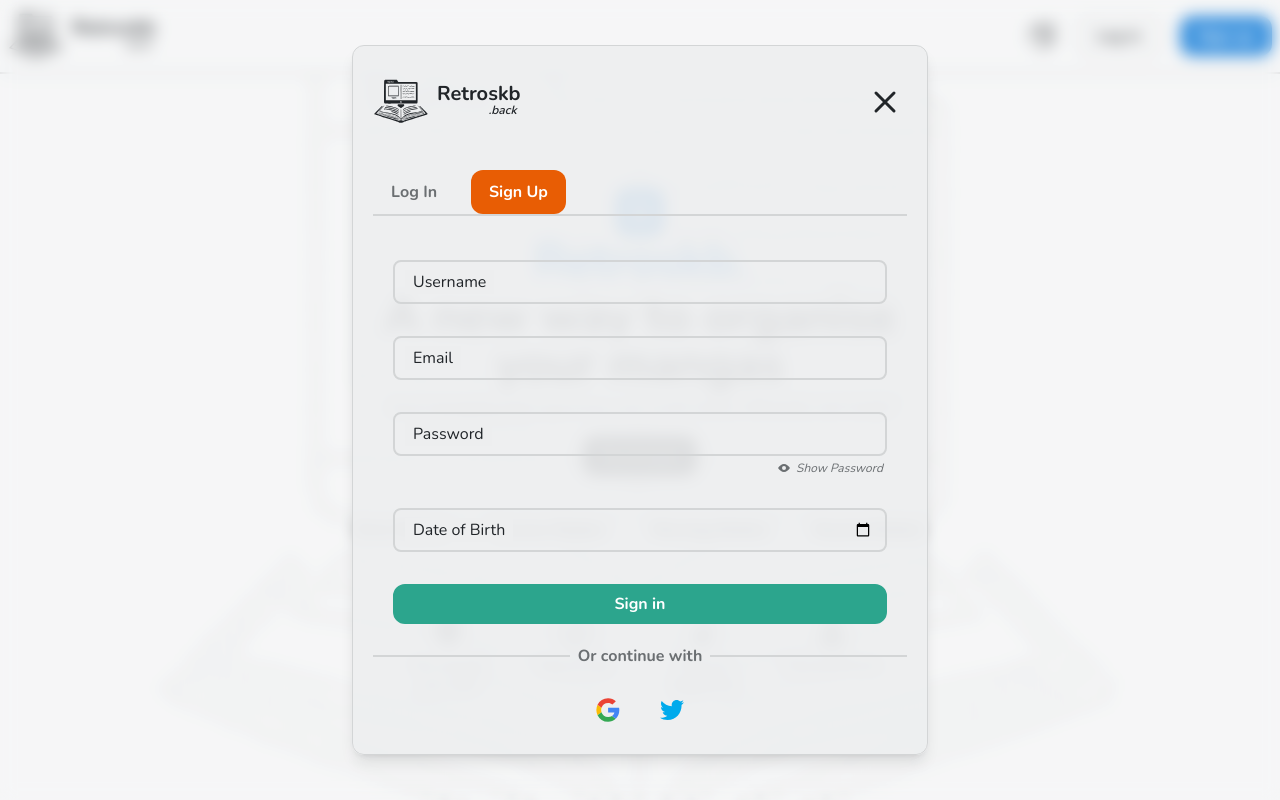
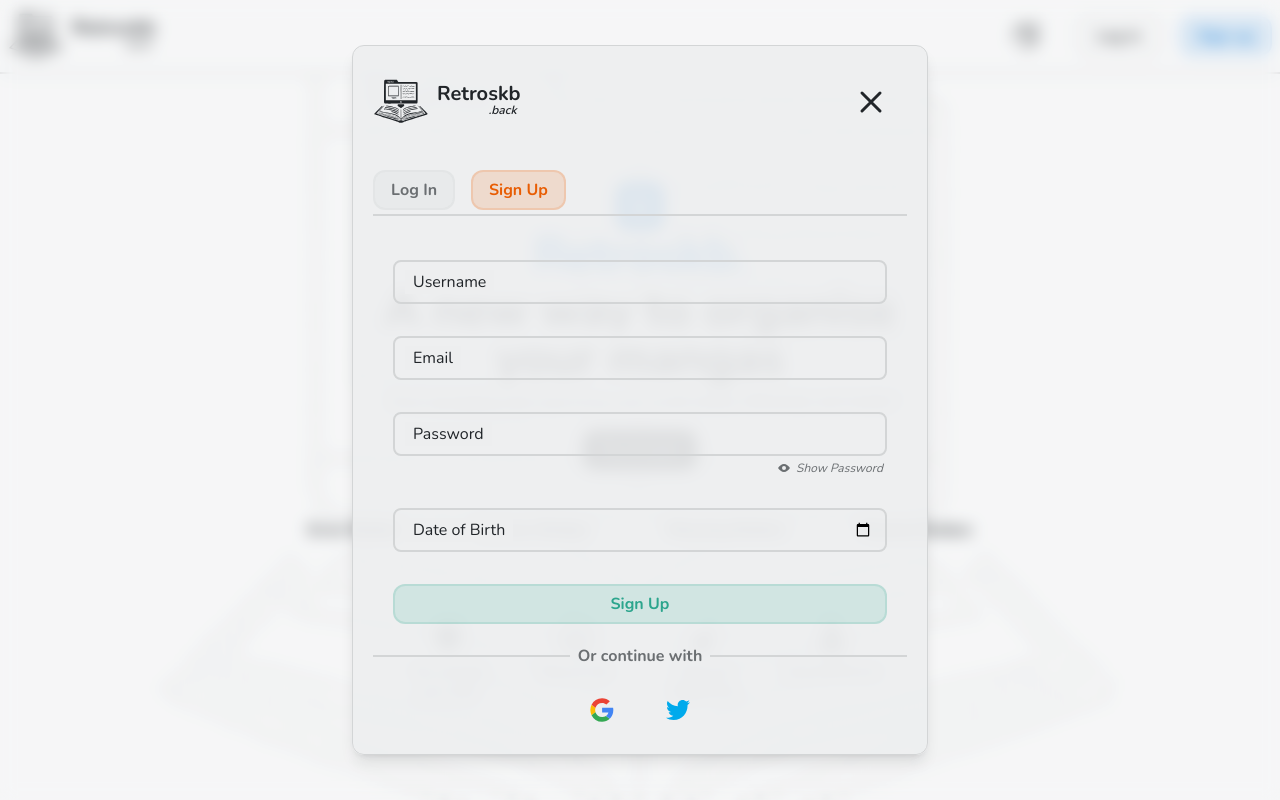
Before and after one commit to FabricioAsat/retroskb-client, a React (Vite) app: page / in a window 1280 px wide. Both pictures are taken after a click on the button "Try it now!". Built offline with nearby package versions, Linux system fonts and the light colour scheme; no server answers.

Commit message:
feat: change butttons desing

```diff
--- a/src/components/form/Form.tsx
+++ b/src/components/form/Form.tsx
@@ -23,30 +23,32 @@ export const Form = ({ initialForm = "login" }: FormProps) => {
       >
         <CustomButton
           onClick={() => setActiveForm("login")}
-          className={`px-4 py-2 border-transparent ${
+          className="mb-1"
+          color={
             activeForm === "login"
               ? isDark
-                ? "bg-dark-secondary text-white"
-                : "bg-light-secondary text-white"
+                ? "dark-secondary"
+                : "light-secondary"
               : isDark
-              ? "bg-transparent text-dark-text-muted"
-              : "bg-transparent text-light-text-muted"
-          }`}
+              ? "dark-disabled"
+              : "light-disabled"
+          }
         >
           Log In
         </CustomButton>
 
         <CustomButton
           onClick={() => setActiveForm("signup")}
-          className={`px-4 py-2 border-transparent ${
+          className="mb-1"
+          color={
             activeForm === "signup"
               ? isDark
-                ? "bg-dark-secondary text-white"
-                : "bg-light-secondary text-white"
+                ? "dark-secondary"
+                : "light-secondary"
               : isDark
-              ? "bg-transparent text-dark-text-muted"
-              : "bg-transparent text-light-text-muted"
-          }`}
+              ? "dark-disabled"
+              : "light-disabled"
+          }
         >
           Sign Up
         </CustomButton>
@@ -78,8 +80,8 @@ export const Form = ({ initialForm = "login" }: FormProps) => {
         </AnimatePresence>
 
         {/* Continuar con Google account, y demás */}
-        <aside className="flex flex-col items-center justify-center">
-          <span className="flex w-full items-center truncate gap-x-2">
+        <aside className="flex flex-col justify-center items-center">
+          <span className="flex gap-x-2 items-center w-full truncate">
             <hr
               className={`border w-full ${
                 isDark ? "border-dark-border" : "border-light-border"
@@ -100,7 +102,7 @@ export const Form = ({ initialForm = "login" }: FormProps) => {
           </span>
 
           {/* Botones decorativos */}
-          <nav className="flex gap-4 items-center justify-center mt-4">
+          <nav className="flex gap-4 justify-center items-center mt-4">
             <CustomButton
               onClick={() => console.log("Google")}
               className={`px-2.5 py-2.5 border-transparent ${
--- a/src/components/form/SignUpForm.tsx
+++ b/src/components/form/SignUpForm.tsx
@@ -1,5 +1,5 @@
 import { useState } from "react";
-import { CustomButton, CustomInput } from "..";
+import { CustomButton, CustomInput, Loader } from "..";
 import { useTheme } from "../../context";
 import {
   isValidDate,
@@ -8,16 +8,22 @@ import {
   isValidUsername,
 } from "../../utils";
 import { HideIMG, ViewIMG } from "../../assets";
+import { useFetch } from "../../hooks";
+import { registerUser } from "../../service/user.service";
+import type { IUserRegister } from "../../models";
 
 export const SignUpForm = () => {
   const { isDark } = useTheme();
-
-  const [viewPassword, setViewPassword] = useState(false);
-  const [form, setForm] = useState({
+  const [viewPassword, setViewPassword] = useState<boolean>(false);
+  const [form, setForm] = useState<IUserRegister>({
     email: "",
     username: "",
     password: "",
     date_of_birth: "",
+  });
+  const { loading, data, error, fetch } = useFetch(registerUser, {
+    params: form,
+    autoFetch: false,
   });
 
   const handleChange = (field: keyof typeof form) => (value: string) => {
@@ -85,10 +91,11 @@ export const SignUpForm = () => {
 
       <CustomButton
         type="submit"
+        disabled={loading}
         color={isDark ? "dark-success" : "light-success"}
         className="w-full"
       >
-        Sign in
+        {loading ? <Loader /> : "Sign Up"}
       </CustomButton>
     </form>
   );
--- a/src/components/index.tsx
+++ b/src/components/index.tsx
@@ -15,6 +15,7 @@ export { Form } from "./form/Form";
 export { CustomButton } from "./ui/CustomButton";
 export { CustomInput } from "./ui/CustomInput";
 export { CustomToast } from "./ui/CustomToast";
+export { Loader } from "./ui/Loader";
 
 // Home folder
 export { Hero } from "./home/Hero";
--- a/src/components/ui/CustomButton.tsx
+++ b/src/components/ui/CustomButton.tsx
@@ -1,5 +1,6 @@
 import type { ReactNode } from "react";
 import { motion } from "motion/react";
+import { useTheme } from "../../context";
 
 interface ButtonProps {
   children: ReactNode;
@@ -7,6 +8,7 @@ interface ButtonProps {
   onClick?: () => void;
   color?: string;
   type?: "button" | "submit" | "reset";
+  disabled?: boolean;
 }
 
 export const CustomButton = ({
@@ -15,31 +17,37 @@ export const CustomButton = ({
   color = "none",
   className,
   type = "button",
+  disabled = false,
 }: ButtonProps) => {
+  const { isDark } = useTheme();
   const colorMap: Record<string, string> = {
     none: "",
 
-    light: "px-4 py-1.5 bg-light-bg text-light-text border-light-bg",
+    light: "bg-light-bg text-light-text border-light-bg",
     "light-primary":
-      "px-4 py-1.5 bg-light-primary text-white border-light-primary",
+      "bg-light-primary/15 text-light-primary border-light-primary/15",
     "light-secondary":
-      "px-4 py-1.5 bg-light-secondary text-white border-light-secondary",
+      "bg-light-secondary/15 text-light-secondary border-light-secondary/15",
     "light-success":
-      "px-4 py-1.5 bg-light-success text-white border-light-success",
+      "bg-light-success/15 text-light-success border-light-success/15",
     "light-warning":
-      "px-4 py-1.5 bg-light-warning text-white border-light-warning",
-    "light-error": "px-4 py-1.5 bg-light-error text-white border-light-error",
+      "bg-light-warning/15 text-light-warning border-light-warning/15",
+    "light-error": "bg-light-error/15 text-light-error border-light-error/15",
+    "light-disabled":
+      "bg-light-disabled/15 text-light-text-muted border-light-disabled/15",
 
-    dark: "px-4 py-1.5 bg-dark-bg text-dark-text border-dark-bg",
+    dark: "bg-dark-bg text-dark-text border-dark-bg",
     "dark-primary":
-      "px-4 py-1.5 bg-dark-primary text-white border-dark-primary",
+      "bg-dark-primary/15 text-dark-primary border-dark-primary/15",
     "dark-secondary":
-      "px-4 py-1.5 bg-dark-secondary text-white border-dark-secondary",
+      "bg-dark-secondary/15 text-dark-secondary border-dark-secondary/15",
     "dark-success":
-      "px-4 py-1.5 bg-dark-success text-white border-dark-success",
+      "bg-dark-success/15 text-dark-success border-dark-success/15",
     "dark-warning":
-      "px-4 py-1.5 bg-dark-warning text-white border-dark-warning",
-    "dark-error": "px-4 py-1.5 bg-dark-error text-white border-dark-error",
+      "bg-dark-warning/15 text-dark-warning border-dark-warning/15",
+    "dark-error": "bg-dark-error/15 text-dark-error border-dark-error/15",
+    "dark-disabled":
+      "bg-dark-disabled/15 text-dark-text-muted border-dark-disabled/15",
   };
 
   const baseStyle = colorMap[color];
@@ -47,11 +55,18 @@ export const CustomButton = ({
   return (
     <motion.button
       type={type}
-      whileHover={{ scale: 1.05, opacity: 0.95 }}
-      whileTap={{ scale: 0.95 }}
+      disabled={disabled}
+      whileHover={{ scale: disabled ? 1 : 1.05, opacity: disabled ? 1 : 0.95 }}
+      whileTap={{ scale: disabled ? 1 : 0.95 }}
       transition={{ type: "spring", stiffness: 300, damping: 20 }}
       onClick={onClick}
-      className={`flex gap-2 justify-center items-center font-bold rounded-xl border-2 transition-colors duration-200 cursor-pointer ${baseStyle} ${className}`}
+      className={`flex px-4 py-1.5 gap-2 justify-center items-center font-bold rounded-xl border-2 transition-colors duration-200 cursor-pointer ${
+        disabled ? "" : baseStyle
+      } ${className} disabled:cursor-not-allowed ${
+        isDark
+          ? "disabled:bg-dark-disabled disabled:text-dark-text-muted disabled:border-dark-disabled"
+          : "disabled:bg-light-disabled disabled:text-light-text-muted disabled:border-light-disabled"
+      }`}
     >
       <span>{children}</span>
     </motion.button>
--- /dev/null
+++ b/src/components/ui/Loader.tsx
@@ -0,0 +1,22 @@
+import { motion } from "motion/react";
+import { useTheme } from "../../context";
+
+export const Loader = () => {
+  const { isDark } = useTheme();
+  return (
+    <div className="flex gap-x-2 justify-center items-center bg-transparent">
+      <motion.div
+        className={`w-4 h-4 rounded-full border-2 border-t-transparent ${
+          isDark ? "border-dark-text-muted" : "border-light-text-muted"
+        }`}
+        animate={{ rotate: 360 }}
+        transition={{
+          repeat: Infinity,
+          duration: 1,
+          ease: "linear",
+        }}
+      />
+      <p className="italic">Loading...</p>
+    </div>
+  );
+};
--- a/src/index.css
+++ b/src/index.css
@@ -6,6 +6,7 @@
   --color-light-bg-secondary: #edeeef;
   --color-light-text: #212529;
   --color-light-text-muted: #6b6f72;
+  --color-light-disabled: #c4c7c9;
   --color-light-border: #d3d5d6;
   --color-light-primary: #0074d9;
   --color-light-secondary: #e85d04;
@@ -19,6 +20,7 @@
   --color-dark-text: #f8f9fa;
   --color-dark-text-muted: #a6abad;
   --color-dark-border: #3c4146;
+  --color-dark-disabled: #4b5055;
   --color-dark-primary: #4da3ff;
   --color-dark-secondary: #ff8f32;
   --color-dark-success: #41d3a0;
```
